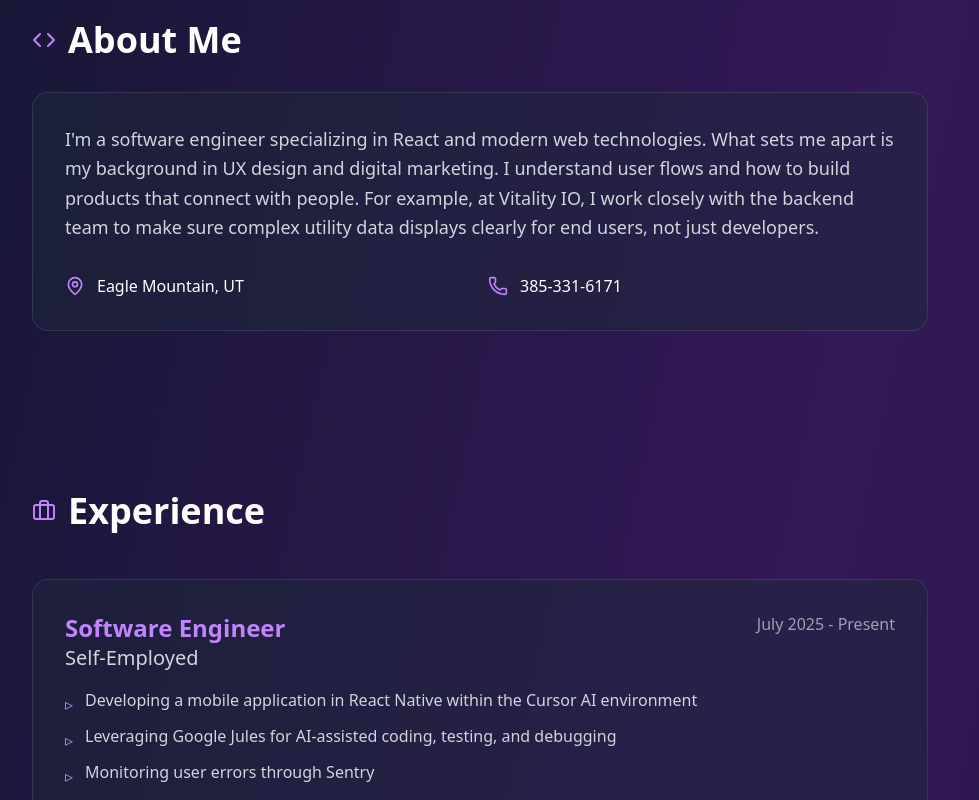
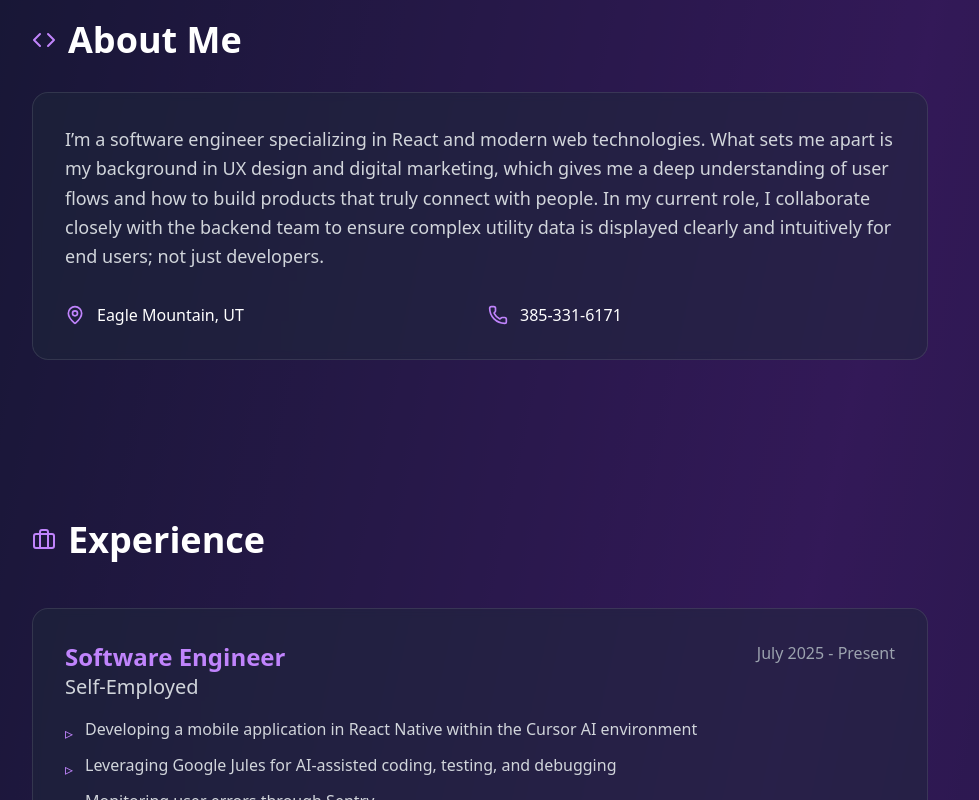
Before and after one commit to btengland/brady-england-portfolio-website, a React (Create React App) app: page / in a window 1280 px wide. Shown: the part 860-1660 px from the top of the page, without its empty margins (160-1139 px from the left). Built offline with nearby package versions, Linux system fonts and the light colour scheme.

Commit message:
changed coor of button and words

```diff
--- a/src/App.js
+++ b/src/App.js
@@ -383,12 +383,13 @@ export default function Portfolio() {
           </h2>
           <div className="bg-slate-800/50 backdrop-blur-sm rounded-2xl p-8 border border-white/10">
             <p className="text-lg text-gray-300 leading-relaxed mb-6">
-              I'm a software engineer specializing in React and modern web
+              I’m a software engineer specializing in React and modern web
               technologies. What sets me apart is my background in UX design and
-              digital marketing. I understand user flows and how to build
-              products that connect with people. For example, at Vitality IO, I
-              work closely with the backend team to make sure complex utility
-              data displays clearly for end users, not just developers.
+              digital marketing, which gives me a deep understanding of user
+              flows and how to build products that truly connect with people. In
+              my current role, I collaborate closely with the backend team to
+              ensure complex utility data is displayed clearly and intuitively
+              for end users; not just developers.
             </p>
             <div className="grid grid-cols-1 md:grid-cols-2 gap-4 mt-8">
               <div className="flex items-center gap-3">
@@ -710,7 +711,7 @@ export default function Portfolio() {
               className="px-8 py-4 rounded-full font-bold hover:scale-105 transition-all shadow-lg hover:shadow-purple-500/50"
               style={{
                 background:
-                  "linear-gradient(to right, #C084FC, #F9A8D4, #C084FC)",
+                  "linear-gradient(to right, #9B4DD5, #D977AA, #9B4DD5)",
               }}
             >
               Connect on LinkedIn
```
